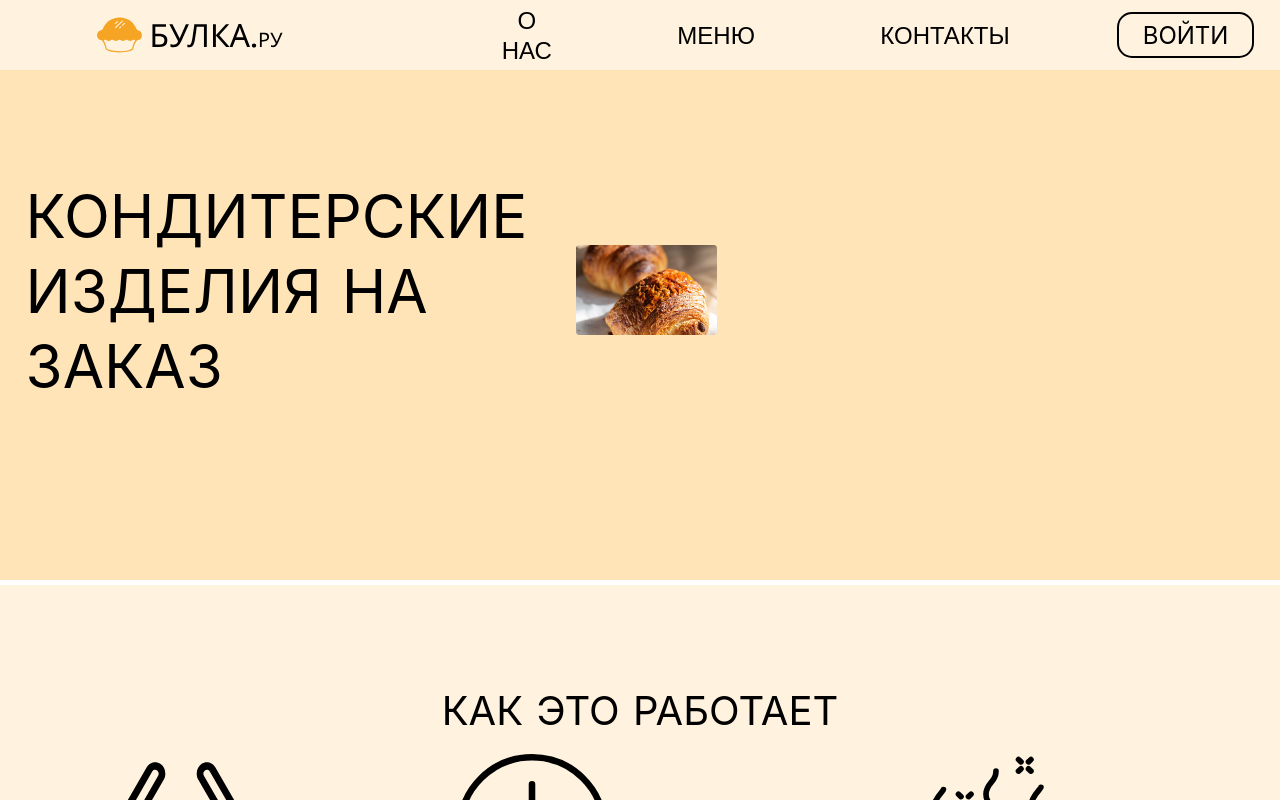
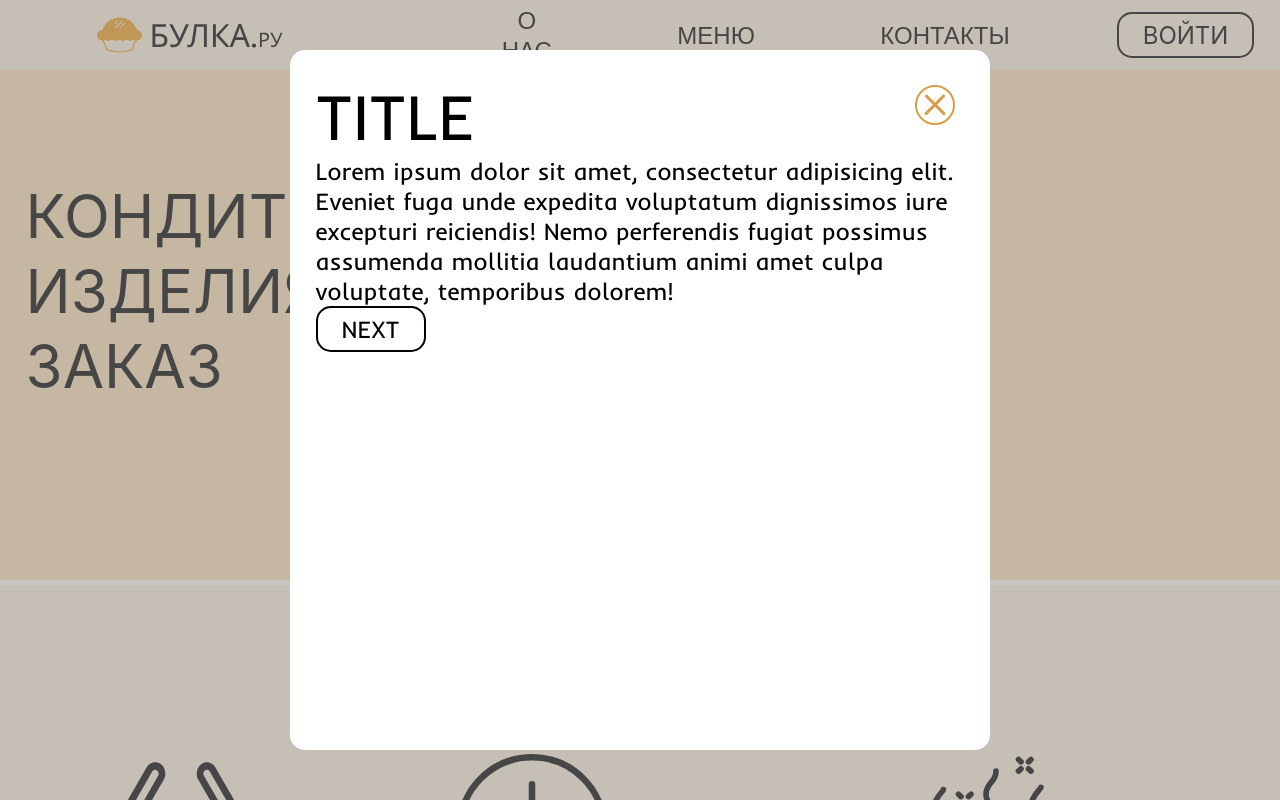
Before and after one commit to serdeshnow/bulka-frontend, a React (Create React App) app in the folder app/: page / in a window 1280 px wide. Both pictures are taken after a click on the button "ВОЙТИ". Shown: the top 800 px of the page. Built offline with nearby package versions, Linux system fonts and the light colour scheme.

Commit message:
upd: Modal Portal added

```diff
--- a/app/public/index.html
+++ b/app/public/index.html
@@ -20,5 +20,6 @@
   <body>
     <noscript>You need to enable JavaScript to run this app.</noscript>
     <div id="root"></div>
+    <div id="portal"></div>
   </body>
 </html>
--- a/app/src/styles/App.css
+++ b/app/src/styles/App.css
@@ -1,4 +1,7 @@
 .App {
   text-align: center;
   width: 100%;
+
+  position: relative;
+  z-index: 1;
 }
--- a/app/src/widgets/Header/Header.css
+++ b/app/src/widgets/Header/Header.css
@@ -6,10 +6,12 @@
   padding: 0 2% 0;
   width: 100%;
   height: 70px;
-  position: fixed;
+
   left: 0;
   top: 0;
   background-color: var(--color-bg-regular);
+  position: fixed;
+  z-index: 50;
 }
 
 .img_wrapper {
--- a/app/src/widgets/Header/Header.jsx
+++ b/app/src/widgets/Header/Header.jsx
@@ -1,10 +1,13 @@
-import React from "react";
+import React, { useState } from "react";
 import logo from "../../assets/svg/logo.svg";
 import Button from "../Button/Button.jsx";
 import AnchorButton from "../AnchorButton/AnchorButton.jsx";
 import "./Header.css";
+import Modal from "../Modal/Modal.jsx";
 
 export default function Header() {
+  const [isOpen, setIsOpen] = useState(false);
+
   return (
     <header className="header">
       <div className="img_wrapper">
@@ -49,7 +52,15 @@ export default function Header() {
           </li>
         </ul>
       </nav>
-      <Button>Войти</Button>
+      <Button onClick={() => setIsOpen(true)}>Войти</Button>
+      <Modal open={isOpen} onClose={() => setIsOpen(false)}>
+        <p>
+          Lorem ipsum dolor sit amet, consectetur adipisicing elit. Eveniet fuga
+          unde expedita voluptatum dignissimos iure excepturi reiciendis! Nemo
+          perferendis fugiat possimus assumenda mollitia laudantium animi amet
+          culpa voluptate, temporibus dolorem!
+        </p>
+      </Modal>
     </header>
   );
 }
--- /dev/null
+++ b/app/src/widgets/Modal/Modal.css
@@ -0,0 +1,36 @@
+.overlay {
+  position: fixed;
+  top: 0;
+  left: 0;
+  right: 0;
+  bottom: 0;
+  background-color: rgba(140, 140, 140, 0.5);
+  z-index: 90;
+}
+
+.modal {
+  position: fixed;
+  z-index: 100;
+  top: 50%;
+  left: 50%;
+  transform: translate(-50%, -50%);
+
+  /* background-color: var(--color-bg-regular); */
+  background-color: white;
+  border-radius: 15px;
+  height: 700px;
+  width: 700px;
+  /* border: 2px solid #d79f46; */
+  padding: 2%;
+}
+
+.close-btn {
+  position: absolute;
+  top: 5%;
+  right: 5%;
+  z-index: 110;
+}
+
+.child-wrapper {
+  position: relative;
+}
--- /dev/null
+++ b/app/src/widgets/Modal/Modal.jsx
@@ -0,0 +1,36 @@
+import React from "react";
+import "./Modal.css";
+import Button from "../Button/Button";
+import crossSVG from "../../assets/svg/cross.svg";
+import ReactDOM from "react-dom";
+
+export default function Modal({
+  children,
+  open,
+  onClose,
+  titleCont = "Title",
+  BtnCont = "Next",
+  BtnProps,
+  ...props
+}) {
+  if (!open) return null;
+
+  return ReactDOM.createPortal(
+    <>
+      <div className="overlay" />
+      <div {...props} className="modal">
+        <Button onClick={onClose} className="close-btn">
+          <img src={crossSVG} alt="" />
+        </Button>
+        <div className="child-wrapper">
+          <h2>{titleCont.toUpperCase()}</h2>
+          {children}
+          <Button id="next-btn" {...BtnProps}>
+            {BtnCont}
+          </Button>
+        </div>
+      </div>
+    </>,
+    document.getElementById("portal")
+  );
+}
```
Also changed, not shown: app/src/assets/svg/cross.svg (added).
